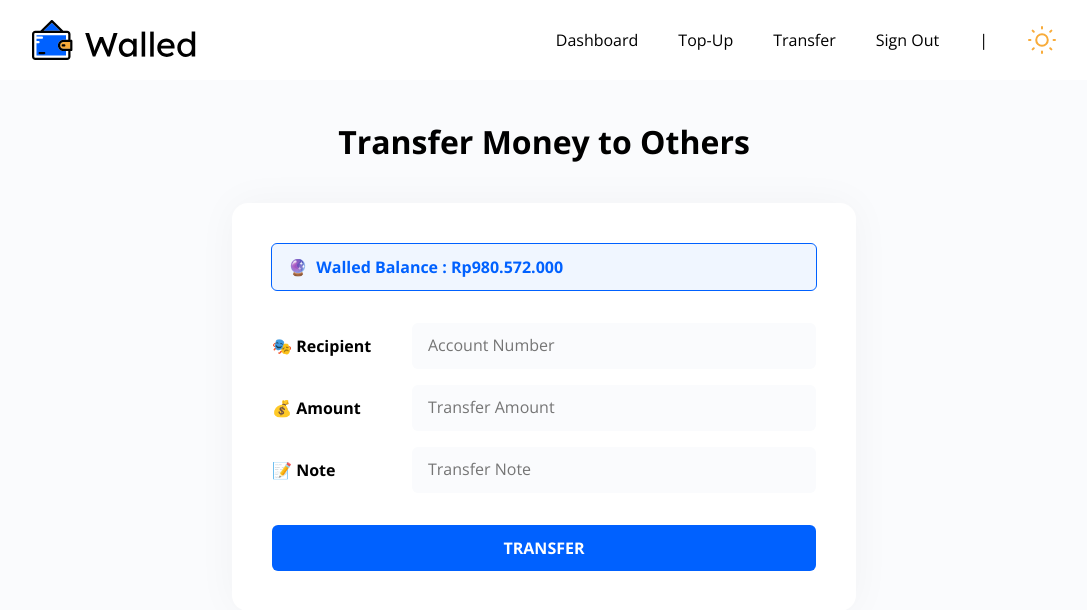
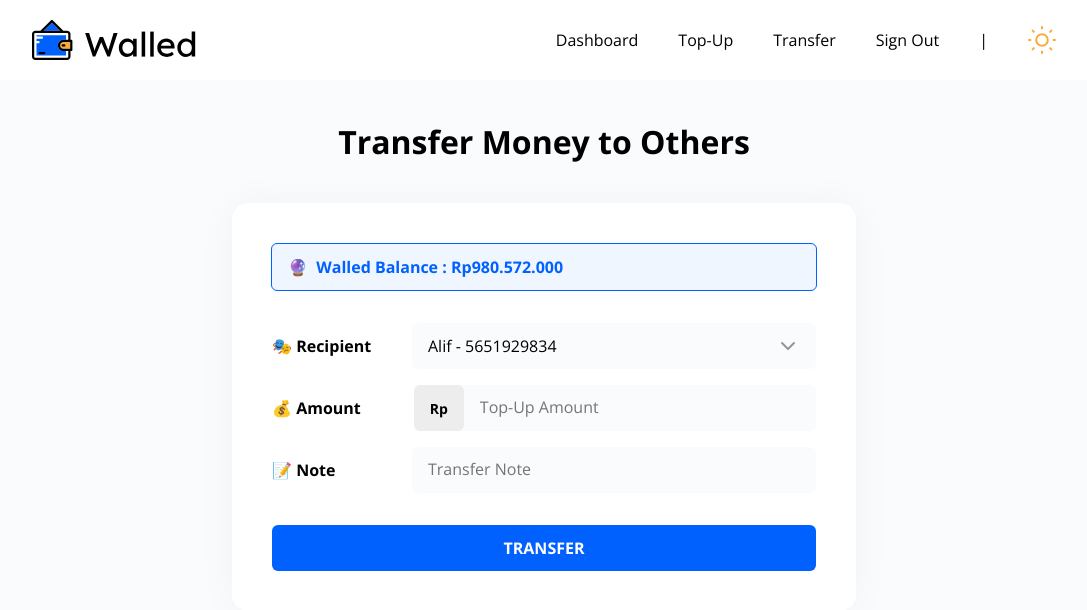
Before and after one commit to wejhe/bsi-walled, a React (Vite) app: page /transfer in a window 1280 px wide. Shown: the top 610 px of the page, without its empty margins (96-1183 px from the left). Built offline with nearby package versions, Linux system fonts and the light colour scheme.

Commit message:
feat: input amount rupiah + alert amount kosong + fix popup success

```diff
--- a/src/assets/styles/main.css
+++ b/src/assets/styles/main.css
@@ -297,6 +297,25 @@
   font-size: 16px;
 }
 
+.form-group {
+  display: flex;
+  border-radius: 12px;
+  background-color: #fafbfd;
+  width: 80%;
+}
+
+.span-form-group {
+  padding: 8px 16px;
+  display: inline-flex;
+  align-items: center;
+  min-width: fit-content;
+  border-radius: 6px;
+  background-color: #ededed;
+  font-size: 14px;
+  font-weight: bold;
+  color: #000000;
+}
+
 .balInfo {
   display: flex;
   justify-content: flex-start;
--- /dev/null
+++ b/src/components/FormGroup.jsx
@@ -0,0 +1,12 @@
+import React from "react";
+
+const FormGroup = ({ children }) => {
+  return (
+    <div className="form-group">
+      <span className="span-form-group">Rp</span>
+      {children}
+    </div>
+  );
+};
+
+export default FormGroup;
--- /dev/null
+++ b/src/components/InputCurrency.jsx
@@ -0,0 +1,32 @@
+import React from 'react'
+import { useState } from 'react';
+
+const InputCurrency = ({placeholder, width, onChange}) => {
+    const [value, setValue] = useState("");
+
+    const formatCurrency = (input) =>{
+      const numericValue = input.replace(/\D/g, "");
+      return numericValue.replace(/\B(?=(\d{3})+(?!\d))/g, ",");
+    }
+
+    const handleChange = (e) =>{
+        const rawValue = e.target.value;
+        const formatValue = formatCurrency(rawValue);
+        setValue(formatValue);
+        if (onChange) onChange(rawValue.replace(/,/g, ""));
+    }
+  return (
+    <input
+    style={{ width:width }}
+    className="inputFieldText"
+    type="text"
+    placeholder={placeholder}
+    value={value}
+    onChange={handleChange}
+    />
+
+
+  )
+}
+
+export default InputCurrency
--- a/src/components/TopupForm.jsx
+++ b/src/components/TopupForm.jsx
@@ -8,10 +8,89 @@
 import PinField from "react-pin-field";
 import { useState } from "react";
 import { isEmpty } from "../utils/validation";
+import FormGroup from "./FormGroup";
+import InputCurrency from "./InputCurrency";
 
 const TopupForm = () => {
   const [pinInputValue, setPinInputValue] = useState("");
   const [pinIsEmpty, setPinIsEmpty] = useState(true);
+
+  const [topUpAmount, setTopUpAmount] = useState("");
+
+  const handleTopUpClick = () => {
+    if (!topUpAmount || topUpAmount === "") {
+      Swal.fire({
+        toast: true,
+        position: "bottom-end",
+        icon: "warning",
+        title: "Please enter an amount before proceeding",
+        showConfirmButton: false,
+        timer: 3000,
+      });
+    } else {
+      Swal.fire({
+        title: "Transaction Pin",
+        html: "<p>Please enter your 6 digit transaction pin</p><br><br><div id='pinInputContainer'></div><br>",
+        icon: "warning",
+        showCancelButton: true,
+        confirmButtonText: "CONFIRM",
+        cancelButtonText: "CANCEL",
+        customClass: {
+          popup: "modalRadius",
+          confirmButton: "modalButton",
+          cancelButton: "modalButtonSecondary",
+        },
+        willOpen: () => {
+          const container = document.getElementById("pinInputContainer");
+          const root = ReactDOM.createRoot(container); // Membuat root React untuk container
+          root.render(
+            <PinField
+              autoComplete="one-time-code"
+              autoCorrect="off"
+              className="wPinField"
+              dir="ltr"
+              length={6}
+              type="password"
+              autoFocus
+              onChange={handlePinChange}
+            />
+          );
+        },
+      }).then((result) => {
+        if (result.isConfirmed) {
+          Swal.fire({
+            title:
+              '<span style="color: #4CAF50; font-weight: 700; padding:0; margin: 0;">Transfer Success</span>',
+            // text: "Your request has been successfullly processed",
+            html: `
+                      <div style="text-align: left; font-size: 16px; line-height: 3; padding-top: 32px; padding-bottom: 32px">
+                        <p><strong>Amount</strong> <span style="float: right; font-weight: bold;">1.000.000</span></p>
+                        <p><strong>Transaction Id</strong> <span style="float: right;">338818239039011</span></p>
+                        <p><strong>From</strong> <span style="float: right;">11234001000</span></p>
+                        <p><strong>To</strong> <span style="float: right;">1234005001</span></p>
+                        <p><strong>Description</strong><span style="float: right;"> Bayar hutang dan beli Bakso</span></p>
+                      </div>
+                    `,
+            icon: "success",
+            showCancelButton: true,
+            confirmButtonText: "PRINT",
+            cancelButtonText: "DISMISS",
+            customClass: {
+              popup: "modalRadius",
+              confirmButton: "modalButton",
+              cancelButton: "modalButtonSecondary",
+            },
+          });
+        }
+      });
+    }
+  };
+
+  const handleInputChange = (value) => {
+    // console.log(value);
+    // const value = e.target.value;
+    setTopUpAmount(value);
+  };
 
   const handlePinChange = (value) => {
     setPinInputValue(value);
@@ -43,7 +122,14 @@
         </div>
         <div className="inputGroupWithSpan">
           <InputSpan text="&#128176; Amount" width="25%" />
-          <InputField type="text" placeholder="Top-Up Amount" width="75%" />
+          <FormGroup>
+            <InputCurrency
+              value={topUpAmount}
+              placeholder="Top-Up Amount"
+              width="100%"
+              onChange={handleInputChange}
+            />
+          </FormGroup>
         </div>
         <div className="inputGroupWithSpan">
           <InputSpan text="&#128221; Note" width="25%" />
@@ -52,53 +138,7 @@
       </div>
       <PrimaryButton
         text="TOP-UP"
-        onClick={() =>
-          Swal.fire({
-            title: "Transaction Pin",
-            html: "<p>Please enter your 6 digit transaction pin</p><br><br><div id='pinInputContainer'></div><br>",
-            icon: "warning",
-            showCancelButton: true,
-            confirmButtonText: "CONFIRM",
-            cancelButtonText: "CANCEL",
-            customClass: {
-              popup: "modalRadius",
-              confirmButton: "modalButton",
-              cancelButton: "modalButtonSecondary",
-            },
-            willOpen: () => {
-              const container = document.getElementById("pinInputContainer");
-              const root = ReactDOM.createRoot(container); // Membuat root React untuk container
-              root.render(
-                <PinField
-                  autoComplete="one-time-code"
-                  autoCorrect="off"
-                  className="wPinField"
-                  dir="ltr"
-                  length={6}
-                  type="password"
-                  autoFocus
-                  onChange={handlePinChange}
-                />
-              );
-            },
-          }).then((result) => {
-            if (result.isConfirmed) {
-              Swal.fire({
-                title: "Top-Up Success",
-                text: "Your request has been successfullly processed",
-                icon: "success",
-                showCancelButton: true,
-                confirmButtonText: "PRINT",
-                cancelButtonText: "DISMISS",
-                customClass: {
-                  popup: "modalRadius",
-                  confirmButton: "modalButton",
-                  cancelButton: "modalButtonSecondary",
-                },
-              });
-            }
-          })
-        }
+        onClick={handleTopUpClick}
         width="calc(100% + 32px)"
       />
     </>
--- a/src/components/TransferForm.jsx
+++ b/src/components/TransferForm.jsx
@@ -7,36 +7,27 @@
 import PinField from "react-pin-field";
 import { useState } from "react";
 import { isEmpty } from "../utils/validation";
+import DropDown from "../components/DropDown";
+import FormGroup from "./FormGroup";
+import InputCurrency from "./InputCurrency";
 
 const TransferForm = () => {
   const [pinInputValue, setPinInputValue] = useState("");
   const [pinIsEmpty, setPinIsEmpty] = useState(true);
 
-  const handlePinChange = (value) => {
-    setPinInputValue(value);
-    setPinIsEmpty(isEmpty(value));
-  };
+  const [topUpAmount, setTopUpAmount] = useState("");
 
-  return (
-    <>
-      <BalInfo />
-      <div className="tighterGroup">
-        <div className="inputGroupWithSpan">
-          <InputSpan text="&#127917; Recipient" width="25%" />
-          <InputField type="text" placeholder="Account Number" width="75%" />
-        </div>
-        <div className="inputGroupWithSpan">
-          <InputSpan text="&#128176; Amount" width="25%" />
-          <InputField type="text" placeholder="Transfer Amount" width="75%" />
-        </div>
-        <div className="inputGroupWithSpan">
-          <InputSpan text="&#128221; Note" width="25%" />
-          <InputField type="text" placeholder="Transfer Note" width="75%" />
-        </div>
-      </div>
-      <PrimaryButton
-        text="TRANSFER"
-        onClick={() =>
+  const handleTopUpClick = () => {
+    if (!topUpAmount || topUpAmount === "") {
+      Swal.fire({
+        toast: true,
+        position: "bottom-end",
+        icon: "warning",
+        title: "Please enter an amount before proceeding",
+        showConfirmButton: false,
+        timer: 3000,
+      });
+    } else {
       Swal.fire({
         title: "Transaction Pin",
         html: "<p>Please enter your 6 digit transaction pin</p><br><br><div id='pinInputContainer'></div><br>",
@@ -68,8 +59,18 @@
       }).then((result) => {
         if (result.isConfirmed) {
           Swal.fire({
-                title: "Transfer Success",
-                text: "Your request has been successfullly processed",
+            title:
+              '<span style="color: #4CAF50; font-weight: 700; padding:0; margin: 0;">Transfer Success</span>',
+            // text: "Your request has been successfullly processed",
+            html: `
+                        <div style="text-align: left; font-size: 16px; line-height: 3; padding-top: 32px; padding-bottom: 32px">
+                          <p><strong>Amount</strong> <span style="float: right; font-weight: bold;">1.000.000</span></p>
+                          <p><strong>Transaction Id</strong> <span style="float: right;">338818239039011</span></p>
+                          <p><strong>From</strong> <span style="float: right;">11234001000</span></p>
+                          <p><strong>To</strong> <span style="float: right;">1234005001</span></p>
+                          <p><strong>Description</strong><span style="float: right;"> Bayar hutang dan beli Bakso</span></p>
+                        </div>
+                      `,
             icon: "success",
             showCancelButton: true,
             confirmButtonText: "PRINT",
@@ -81,8 +82,63 @@
             },
           });
         }
-          })
+      });
     }
+  };
+
+  const handleInputChange = (value) => {
+    // console.log(value);
+    // const value = e.target.value;
+    setTopUpAmount(value);
+  };
+
+  const handlePinChange = (value) => {
+    setPinInputValue(value);
+    setPinIsEmpty(isEmpty(value));
+  };
+
+  return (
+    <>
+      <BalInfo />
+      <div className="tighterGroup">
+        <div className="inputGroupWithSpan">
+          <InputSpan text="&#127917; Recipient" width="25%" />
+          <DropDown
+            options={[
+              {
+                value: "alif",
+                label: "Alif - 5651929834",
+              },
+              {
+                value: "wahyu",
+                label: "Wahyu - 565192545",
+              },
+              {
+                value: "dandi",
+                label: "Dandi - 576797901",
+              },
+            ]}
+          />
+        </div>
+        <div className="inputGroupWithSpan">
+          <InputSpan text="&#128176; Amount" width="25%" />
+          <FormGroup>
+            <InputCurrency
+              value={topUpAmount}
+              placeholder="Top-Up Amount"
+              width="100%"
+              onChange={handleInputChange}
+            />
+          </FormGroup>
+        </div>
+        <div className="inputGroupWithSpan">
+          <InputSpan text="&#128221; Note" width="25%" />
+          <InputField type="text" placeholder="Transfer Note" width="75%" />
+        </div>
+      </div>
+      <PrimaryButton
+        text="TRANSFER"
+        onClick={handleTopUpClick}
         width="calc(100% + 32px)"
       />
     </>
```
Lines whose indentation alone changed are shown as unchanged.
